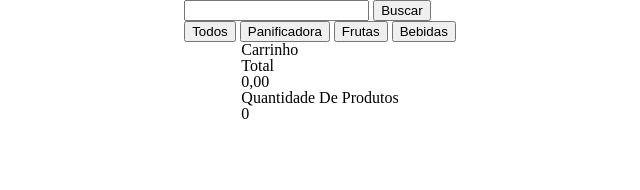
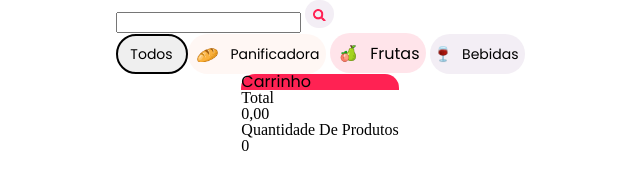
Before and after one commit to Kenzie-Academy-Brasil-Developers/api-kenziefood-m2-MasterJayJay07, a plain HTML site: page index.html in a window 1280 px wide. Shown: the whole page, without its empty margins (320-960 px from the left). Drawn offline with Linux system fonts and the light colour scheme; no server answers.

Commit message:
Estilo dos botões de busca

```diff
--- a/index.html
+++ b/index.html
@@ -7,16 +7,18 @@
         <meta name="viewport" content="width=device-width, initial-scale=1.0">
         <link rel="stylesheet" href="./src/css/reset.css">
         <link rel="stylesheet" href="./src/css/style.css">
+        <link rel="stylesheet" href="./src/css/cores.css">
         <title>KenzieFood</title>
     </head>
     <body>
         <header>
             <section class="sectionBusca">
                 <input type="text" id="inputDeBusca">
-                <button id="buscar">Buscar</button>
+                <button id="buscar"></button>
             </section>
             <nav id="botaosDoFiltro">
-                <button id="mostrarTodos">Todos</button>
+                <button id="mostrarTodos">Todos<Todos</button>
+
                 <button id="mostrarPanificadora">Panificadora</button>
                 <button id="mostrarFrutas">Frutas</button>
                 <button id="mostrarBebidas">Bebidas</button>
--- /dev/null
+++ b/src/css/cores.css
@@ -0,0 +1,117 @@
+@import url('https://fonts.googleapis.com/css2?family=Inter:wght@100&family=Poppins:wght@400;700&display=swap');
+.aligncenter {
+    display: block;
+    margin-left: auto;
+    margin-right: auto;
+    padding: 3px;
+    text-align: center;
+    background-color: #ffe9ee;
+    }
+
+.secaoCarrinho__titulo{
+    background-color: #FF2253;
+    border-radius: 14px 14px 0px 0px;
+    font-family: 'Poppins', sans-serif;
+
+}
+
+#mostrarFrutas{
+    background-color: #FFE4EA;
+    border-radius: 20px;
+    border: none;
+    background-image: url(./icones/frutas.png);
+    background-position-y: center;
+    background-position-x: 8px;
+    background-repeat: no-repeat;
+    background-size: 21px;
+    width: 96px;
+    height: 40px;
+    text-align: end;
+    font-size: 16px;
+    font-family: 'Poppins', sans-serif;
+}
+
+#mostrarPanificadora{
+    border-radius: 20px;
+    border: none;
+    background-color: #FFF7F4;
+    background-image: url(./icones/pao.png);
+    background-position-y: center;
+    background-position-x: 9px;
+    background-repeat: no-repeat;
+    background-size: 21px;
+    width: 138px;
+    height: 40px;
+    text-align: end;
+    font-size: 14px;
+    font-family: 'Poppins', sans-serif;
+}
+#mostrarTodos{
+    border-radius: 20px;
+    width: 72px;
+    height: 40px;
+    font-size: 14px;
+    border: solid 2px;
+    font-family: 'Poppins', sans-serif;
+}
+#mostrarBebidas{
+    border-radius: 20px;
+    border: none;
+    background-color: #F3EEF5;
+    background-image: url(./icones/bebidas.png);
+    background-position-y: center;
+    background-position-x: 4px;
+    background-repeat: no-repeat;
+    background-size: 18px;
+    width: 95px;
+    height: 40px;
+    text-align: end;
+    font-size: 14px;
+    font-family: 'Poppins', sans-serif;
+}
+
+.image{
+    width: 17%;
+    vertical-align: middle;
+}
+.imageBuscar{
+    width: 21%;
+    vertical-align: middle;
+}
+.adicionar{
+    content-visibility: hidden;
+    border-radius: 20px;
+    border: none;
+    background-color: #F3EEF5;
+    background-image: url(./icones/carrinho.png);
+    background-position-y: center;
+    background-position-x: 7px;
+    background-repeat: no-repeat;
+    background-size: 19px;
+    width: 35px;
+    height: 35px;
+    font-family: 'Poppins', sans-serif;
+}
+#buscar{
+    border-radius: 20px;
+    border: none;
+    background-color: #F3EEF5;
+    background-image: url(./icones/lupa.png);
+    background-position-y: center;
+    background-position-x: 8px;
+    background-repeat: no-repeat;
+    background-size: 13px;
+    width: 29px;
+    height: 28px;
+    font-family: 'Poppins', sans-serif;
+}
+.categoria{
+    background-color: #ffe9ee;
+    margin-top: -15px;
+    padding: 6px 18px;
+    border-radius: 30px;
+    position: absolute;
+    width: 100px;
+    font-size: 11px;
+    background-repeat: no-repeat;
+}
--- a/src/css/style.css
+++ b/src/css/style.css
@@ -21,16 +21,6 @@ main {
 
 .ulPratos li {
     width: 294px;
-}
-
-.ulPratos h4 {
-    background-color: #ffe9ee;
-    margin-top: -15px;
-    padding: 6px 18px;
-    border-radius: 30px;
-    position: absolute;
-    width: 100px;
-    font-size: 11px;
 }
 
 .ulPratos h3 {
--- a/src/js/feature_vitrine/criar_vitrine.js
+++ b/src/js/feature_vitrine/criar_vitrine.js
@@ -1,5 +1,6 @@
 // recebendo objetos da API
 import {arrProdutos} from "../fetch_api/fetch_API.js";
+
 const listaDestaque = document.querySelector(".ulPratos")
 
 
@@ -12,17 +13,22 @@ const construirLayoutPratos = async (ulContainer, produtos, TipoBotao) => {
         //Criando as Tags para os cards de produtos
         let li = document.createElement("li")
         let img = document.createElement("img")
+        let icon = document.createElement("img")
         let h4 = document.createElement("h4")
         let h3 = document.createElement("h3")
         let p = document.createElement("p")
         let div = document.createElement("div")
         let span = document.createElement("span")
         let button = document.createElement("button")
+        let figure = document.createElement("figure")
 
         //Implementando os dados nas tags do card
         img.src = imagem
         img.alt = nome
         h4.innerText = categoria
+        // if(categoria==="Panificadora"){
+        //     document.h4.style.backgroundImage = 'url("pao.png")'
+        // }
         h3.innerText = nome
         p.innerText = descricao
         li.id = id
@@ -32,6 +38,8 @@ const construirLayoutPratos = async (ulContainer, produtos, TipoBotao) => {
 
         //Referenciando e montando layout
         li.appendChild(img)
+        figure.appendChild(img)
+        li.appendChild(figure)
         li.appendChild(h4)
         li.appendChild(h3)
         li.appendChild(p)
@@ -44,11 +52,13 @@ const construirLayoutPratos = async (ulContainer, produtos, TipoBotao) => {
         //Adicionando Class na Li de produtos
         li.classList.add("classePrato")
         button.classList.add(TipoBotao)
+        h4.classList.add("categoria")
     }
 
 }
 construirLayoutPratos(listaDestaque, arrProdutos, "adicionar")
 
+
 export {listaDestaque}
 
 export {construirLayoutPratos}
```
Also changed, not shown: src/css/icones/bebidas.png (added), src/css/icones/carrinho.png (added), src/css/icones/frutas.png (added), src/css/icones/logo.png (added), src/css/icones/lupa.png (added), src/css/icones/pao.png (added).
